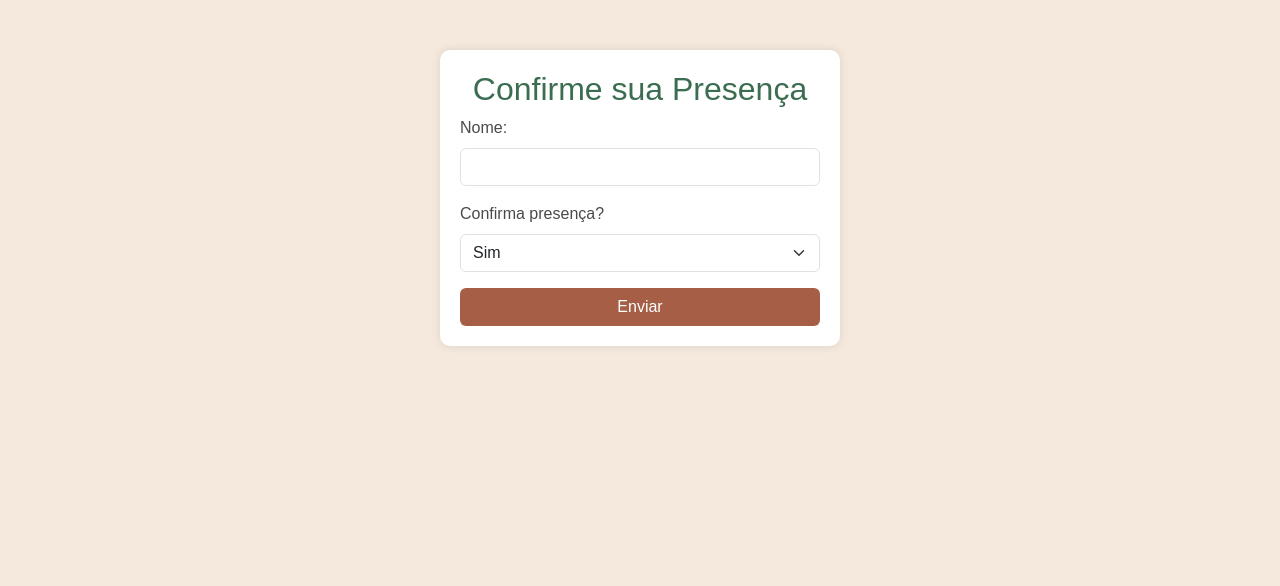
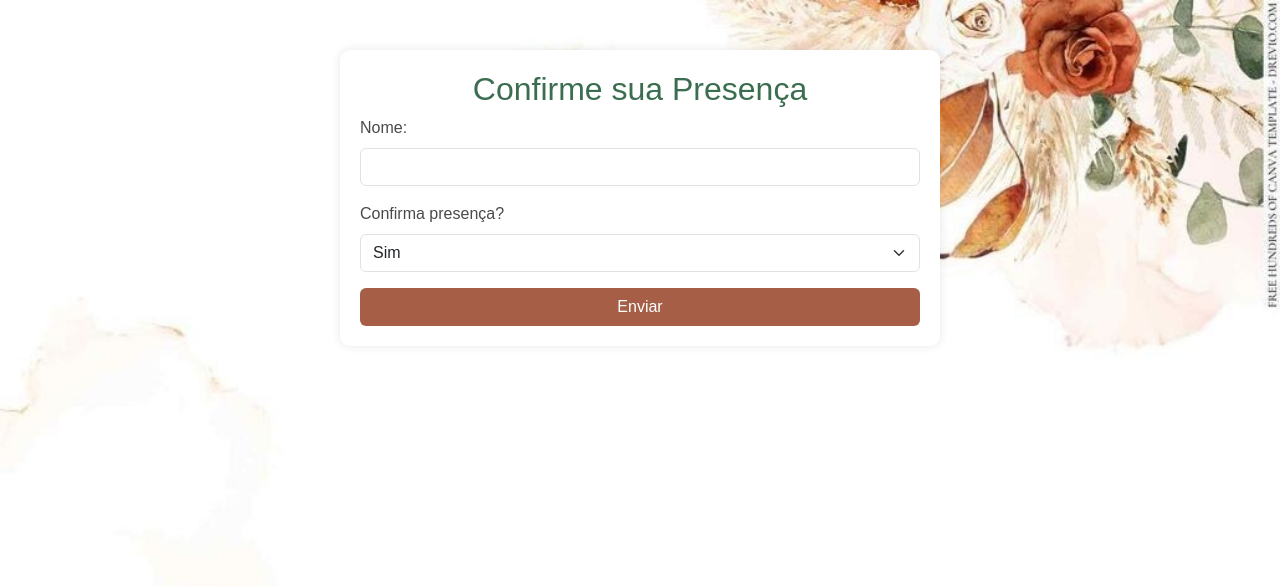
Before and after one commit to feliperocha00/confirmyourpresence, a Django app: page /confirm/ in a window 1280 px wide. Shown: the top 586 px of the page. Run offline with Django 5.2, Linux system fonts and the light colour scheme.

Commit message:
[IMP] stantardization of view structure, with background image and same container size

```diff
--- a/main/templates/confirm.html
+++ b/main/templates/confirm.html
@@ -1,4 +1,5 @@
 {% extends "base.html" %}
+{% load static %}
 {% block title %}Confirme sua Presença{% endblock title %}
 {% block style %}
     <link href="https://cdn.jsdelivr.net/npm/bootstrap@5.3.0/dist/css/bootstrap.min.css" rel="stylesheet">
@@ -6,11 +7,15 @@
 
         body {
             font-family: Arial, sans-serif;
-            background-color: #f4e9dc;
+            background-image: url('{% static "img/flowers_background.jpeg" %}');
+            background-size: cover;
+            background-repeat: no-repeat;
+            background-attachment: fixed;
             color: #4a4a4a;
         }
         .container {
-            max-width: 400px;
+            width: 70%;
+            max-width: 600px;
             margin: auto;
             padding: 20px;
             background-color: #fff;
--- a/main/templates/welcome.html
+++ b/main/templates/welcome.html
@@ -14,7 +14,8 @@
             color: #4a4a4a;
         }
         .container {
-            max-width: 400px;
+            width: 70%;
+            max-width: 600px;
             margin: auto;
             padding: 20px;
             background-color: #fff;
```
Also changed, not shown: main/templates/not_found.html (+7 -3 lines), main/templates/success.html (+7 -3 lines).
